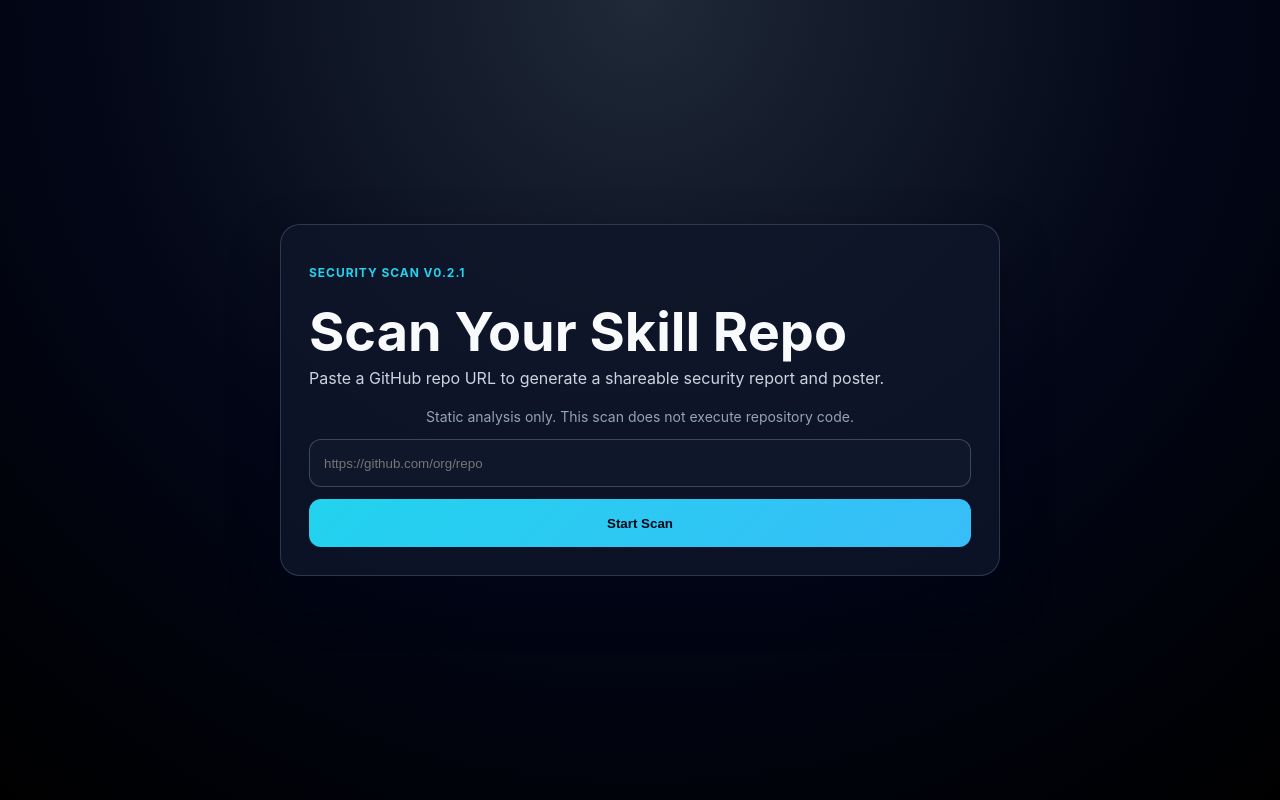
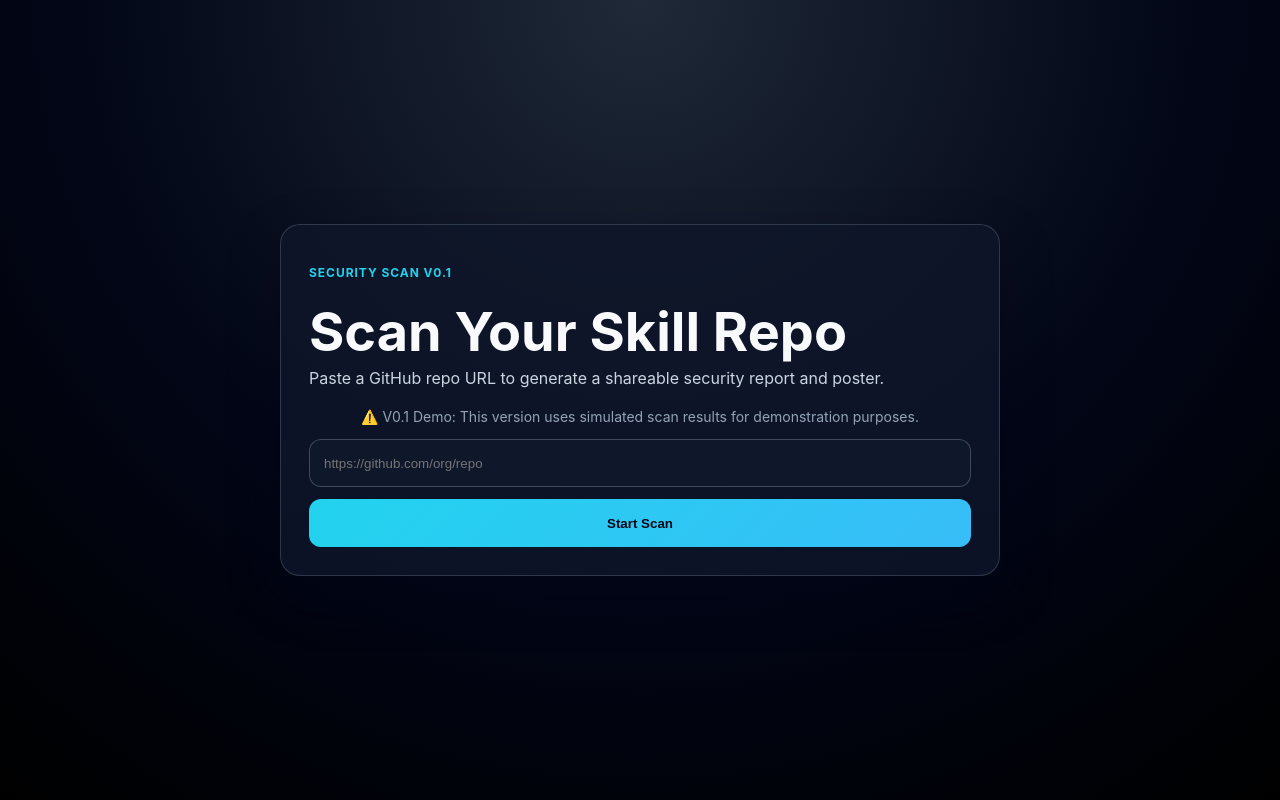
Before and after one commit to liuleiwindy/skill-security-scan, a Next.js app: page /scan in a window 1280 px wide. Built offline with nearby package versions, Linux system fonts and the light colour scheme.

Commit message:
Revert "chore: update scan badge to v0.2.1"
This reverts commit a13635031640587329eaea14dea176d75fb8fe23.

```diff
--- a/app/scan/page.tsx
+++ b/app/scan/page.tsx
@@ -41,13 +41,13 @@ export default function ScanPage() {
   return (
     <main className={styles.page}>
       <section className={styles.card}>
-        <p className={styles.badge}>Security Scan v0.2.1</p>
+        <p className={styles.badge}>Security Scan V0.1</p>
         <h1 className={styles.title}>Scan Your Skill Repo</h1>
         <p className={styles.subtitle}>
           Paste a GitHub repo URL to generate a shareable security report and poster.
         </p>
         <p style={{ fontSize: '0.875rem', color: '#94a3b8', marginTop: '0.5rem', textAlign: 'center' }}>
-          Static analysis only. This scan does not execute repository code.
+          ⚠️ V0.1 Demo: This version uses simulated scan results for demonstration purposes.
         </p>
         <form onSubmit={onSubmit} className={styles.form}>
           <input
```
